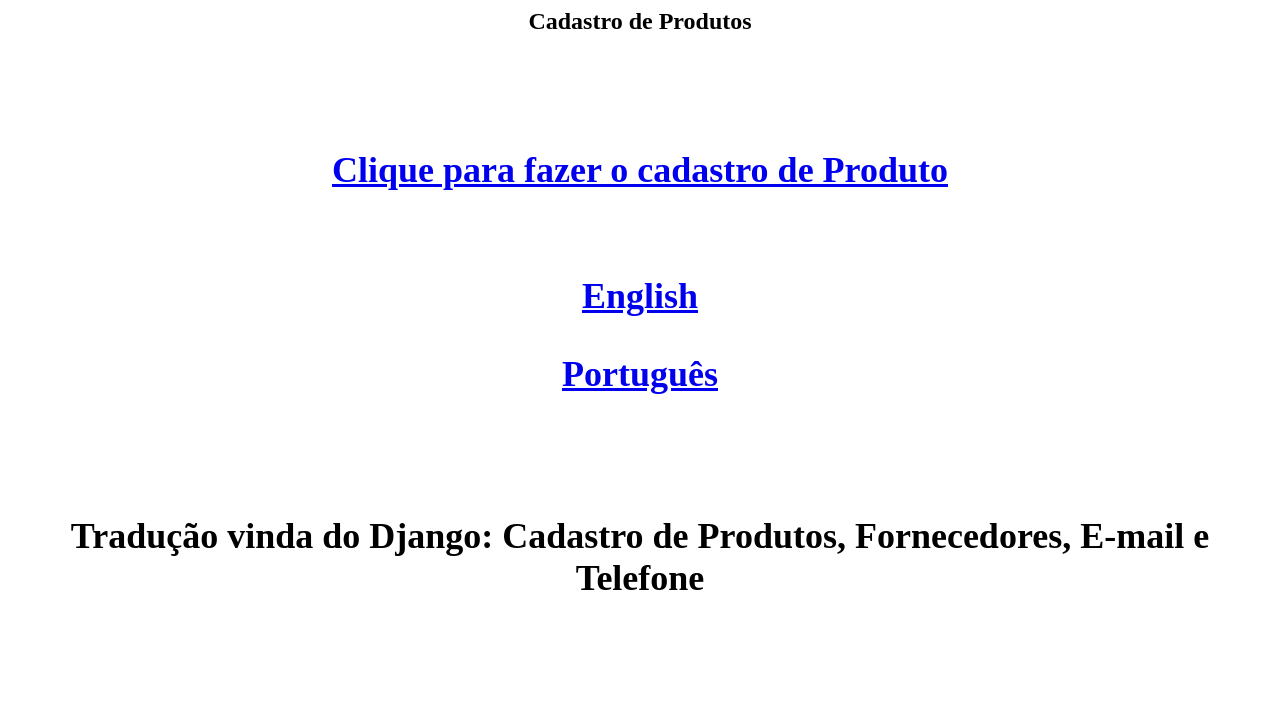
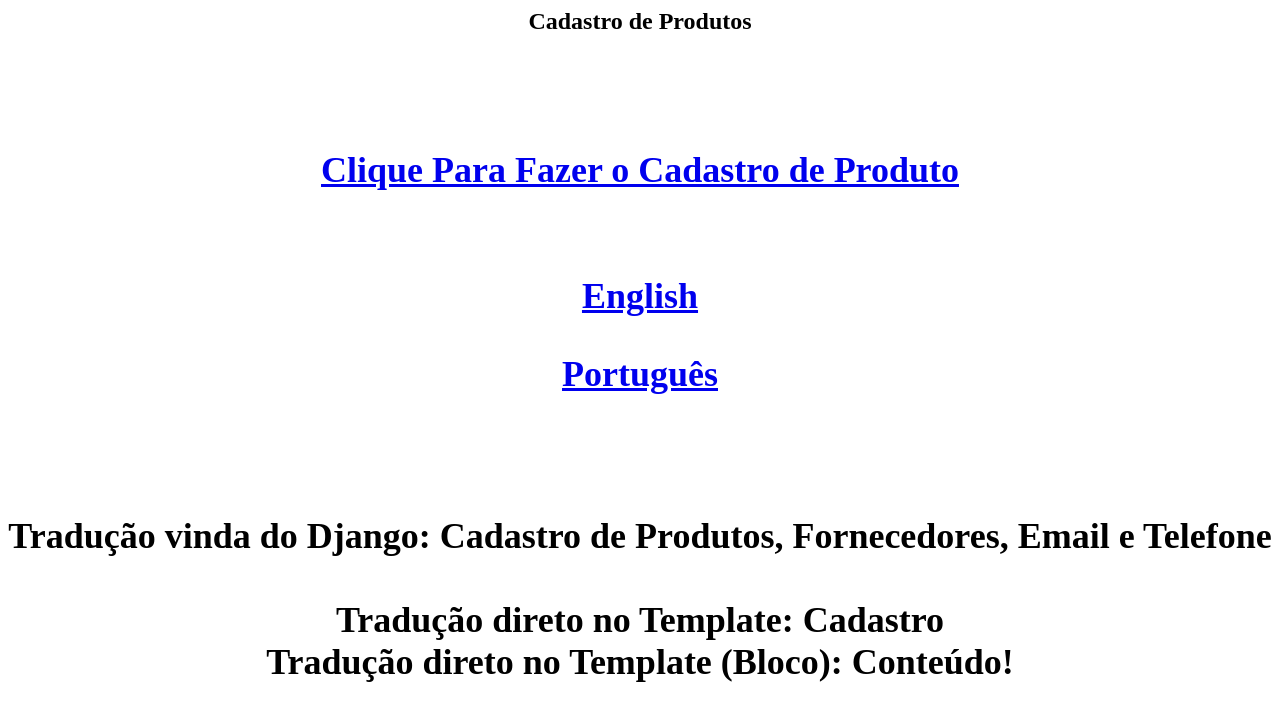
Before and after one commit to leandrosilvafreire/Trabalho_Produto, a Django app: page / in a window 1280 px wide. Shown: the top 721 px of the page. Run offline with Django 3.2, Linux system fonts and the light colour scheme; parts of the project's set-up code (start-up, migrations or seed data) failed here and were passed over.

Commit message:
Tradução

```diff
--- a/projeto/produto/templates/index.html
+++ b/projeto/produto/templates/index.html
@@ -1,11 +1,8 @@
 {% load i18n %}
 <h2><center>Cadastro de Produtos<h2/>
-
     <br/>
     <br/>
-
-    <a href="/cadastro/">Clique para fazer o cadastro de Produto</a>
-
+    <a href="/cadastro/">Clique Para Fazer o Cadastro de Produto</a>
     <br/>
     <br/>
     <br/>
@@ -15,16 +12,18 @@
         <input name="next" type="hidden" value="/"/>
         <input type="hidden" name="language" value="en"/>
     </form>
-
     <a href="#" onclick="document.setLangPortugues.submit();return false;">Português</a>
     <form name="setLangPortugues" action="/i18n/setlang/" method="POST">
         {% csrf_token %}
         <input name="next" type="hidden" value="/"/>
         <input type="hidden" name="language" value="pt-br"/>
     </form>
-
     <br/>
-
     <br/>
     Tradução vinda do Django: {{ dados }}
     <br/>
+    <br/>
+    Tradução direto no Template: {% trans "Cadastro" %}
+    <br/>
+    Tradução direto no Template (Bloco): {% blocktrans %}Conteúdo!{% endblocktrans %}
+    <br/>
--- a/projeto/produto/templates/validar.html
+++ b/projeto/produto/templates/validar.html
@@ -1,5 +1,4 @@
 Ok! Validado!<br/><br/>
-
 FORM:<br/><br/>
 {{ form.produto.label }} {{ form.produto.value }}<br/>
 {{ form.fornecedor.label }} {{ form.fornecedor.value }}<br/>
@@ -7,7 +6,6 @@ FORM:<br/><br/>
 {{ form.telefone.label }} {{ form.telefone.value }}<br/>
 <br/>
 {{ form.produto }} <br/><br/>
-
 {% for produto in produto %}
 - {{produto.produto}}   {{produto.fornecedor}}   {{produto.email}}   {{produto.telefone}}<br/>
 {% endfor %}
--- a/projeto/produto/views.py
+++ b/projeto/produto/views.py
@@ -1,16 +1,16 @@
-from django.shortcuts import render
+from django.shortcuts import render, HttpResponseRedirect
 from produto.forms import ProdutoForm
 from produto.models import Produto
 from django.utils.translation import ugettext_lazy as _
 
 
 def index(request):
-    dados = ('Cadastro de Produtos, Fornecedores, E-mail e Telefone')
-    return render(request, 'index.html',{'dados':dados,})
+    dados = _('Cadastro de Produtos, Fornecedores, Email e Telefone')
+    return render(request, 'index.html', {'dados':dados,})
 
 def cadastro(request):
     form = ProdutoForm()
-    return render(request, 'cadastro.html',{'form':form})
+    return render(request, 'cadastro.html', {'form':form})
 
 def validar(request):
     if request.method == 'POST':
--- a/projeto/projeto/settings.py
+++ b/projeto/projeto/settings.py
@@ -47,6 +47,8 @@ MIDDLEWARE_CLASSES = (
     'django.contrib.auth.middleware.AuthenticationMiddleware',
     'django.contrib.messages.middleware.MessageMiddleware',
     'django.middleware.clickjacking.XFrameOptionsMiddleware',
+
+    #'django.contrib.sessions.middleware.SessionMiddleware',
     'django.middleware.locale.LocaleMiddleware',
 )
 
--- a/projeto/projeto/urls.py
+++ b/projeto/projeto/urls.py
@@ -1,14 +1,9 @@
 from django.conf.urls import patterns, include, url
 
-urlpatterns = patterns('',
+urlpatterns = patterns('produto.views',
+                       url(r'^$', 'index'),
+                       url(r'^cadastro/$', 'cadastro'),
+                       url(r'^validar/$', 'validar'),
 
-   url(r'^$', 'produto.views.index'),
-   url(r'^cadastro/$', 'produto.views.cadastro'),
-   url(r'^validar/$', 'produto.views.validar'),
-
-
-
-   url(r'^i18n/', include('django.conf.urls.i18n')),
-
-
+                       url(r'^i18n/', include('django.conf.urls.i18n')),
 )
```
Also changed, not shown: projeto/db.sqlite3, projeto/locale/en/LC_MESSAGES/django.po (added), projeto/produto/templates/cadastro.html (indentation only), 5 other files. Lines whose indentation alone changed are shown as unchanged.
